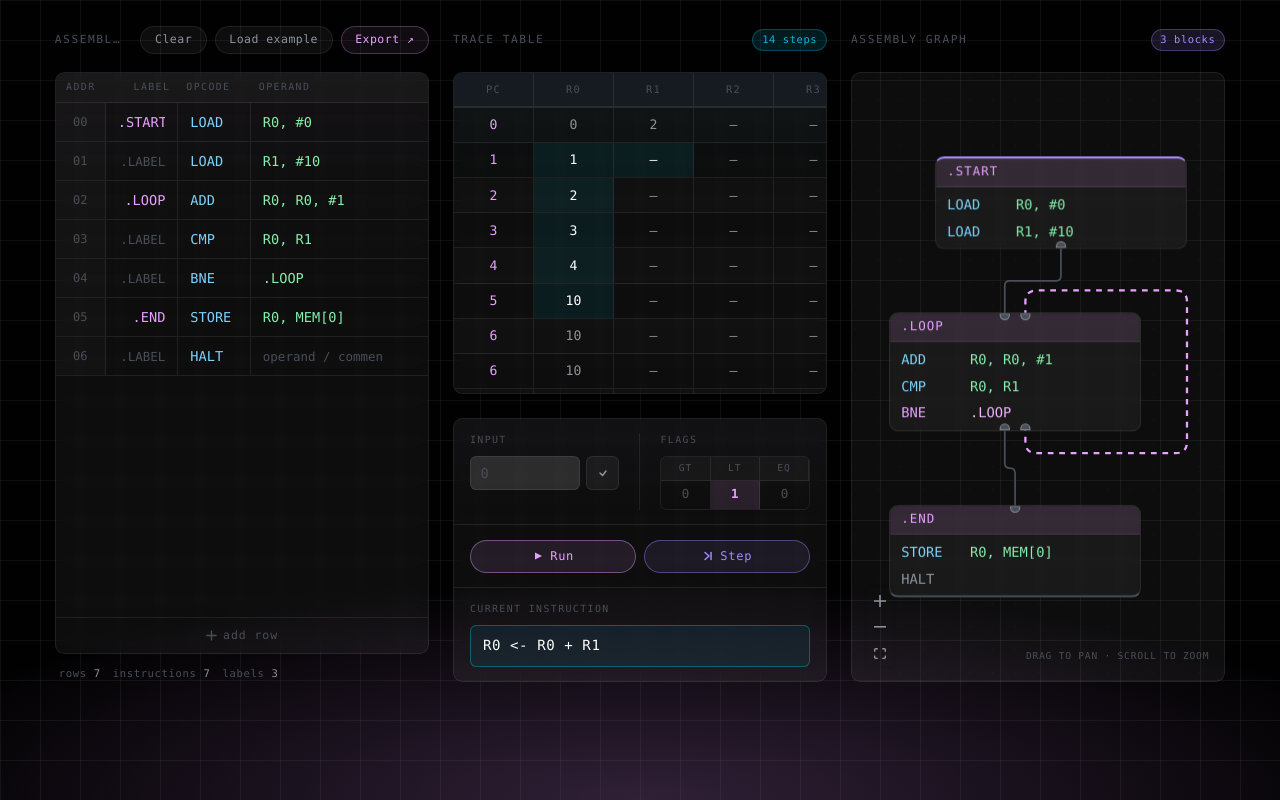
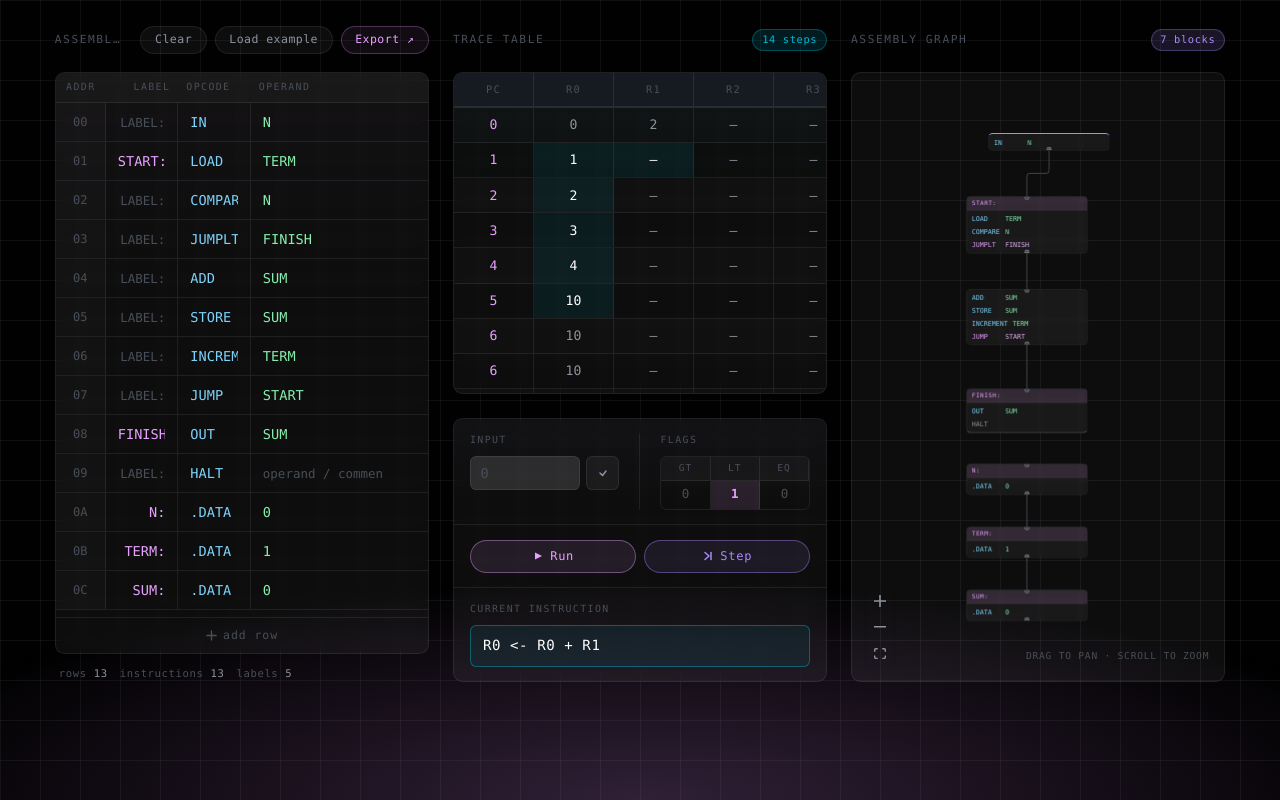
Before and after one commit to DiamondPie/assembly-sim, a Next.js app: page / in a window 1280 px wide. Both pictures are taken after a click on the button "Load example". Built offline with nearby package versions, Linux system fonts and the light colour scheme.

Commit message:
Update ASM instructions to formal ones

```diff
--- a/app/components/AsmEditor.jsx
+++ b/app/components/AsmEditor.jsx
@@ -5,13 +5,19 @@ import styles from './AsmEditor.module.css';
 import clsx from 'clsx';
 
 const EXAMPLE_ROWS = [
-  { label: '.START', opcode: 'LOAD',  operand: 'R0, #0' },
-  { label: '',       opcode: 'LOAD',  operand: 'R1, #10' },
-  { label: '.LOOP',  opcode: 'ADD',   operand: 'R0, R0, #1' },
-  { label: '',       opcode: 'CMP',   operand: 'R0, R1' },
-  { label: '',       opcode: 'BNE',   operand: '.LOOP' },
-  { label: '.END',   opcode: 'STORE', operand: 'R0, MEM[0]' },
-  { label: '',       opcode: 'HALT',  operand: '' },
+  { label: '',        opcode: 'IN',        operand: 'N' },
+  { label: 'START:',  opcode: 'LOAD',      operand: 'TERM' },
+  { label: '',        opcode: 'COMPARE',   operand: 'N' },
+  { label: '',        opcode: 'JUMPLT',    operand: 'FINISH' },
+  { label: '',        opcode: 'ADD',       operand: 'SUM' },
+  { label: '',        opcode: 'STORE',     operand: 'SUM' },
+  { label: '',        opcode: 'INCREMENT', operand: 'TERM' },
+  { label: '',        opcode: 'JUMP',      operand: 'START' },
+  { label: 'FINISH:', opcode: 'OUT',       operand: 'SUM' },
+  { label: '',        opcode: 'HALT',      operand: '' },
+  { label: 'N:',      opcode: '.DATA',     operand: '0' },
+  { label: 'TERM:',   opcode: '.DATA',     operand: '1' },
+  { label: 'SUM:',    opcode: '.DATA',     operand: '0' },
 ];
 
 let _id = 0;
@@ -190,7 +196,7 @@ export default function AsmEditor({ rows: externalRows, onRowsChange }) {
                   ref={el => setRef(row.id, 'label', el)}
                   className={clsx(styles.asmInput, styles.asmInputLabel)}
                   type="text"
-                  placeholder=".LABEL"
+                  placeholder="LABEL:"
                   value={row.label}
                   spellCheck={false}
                   onFocus={() => setFocusedId(row.id)}
```
